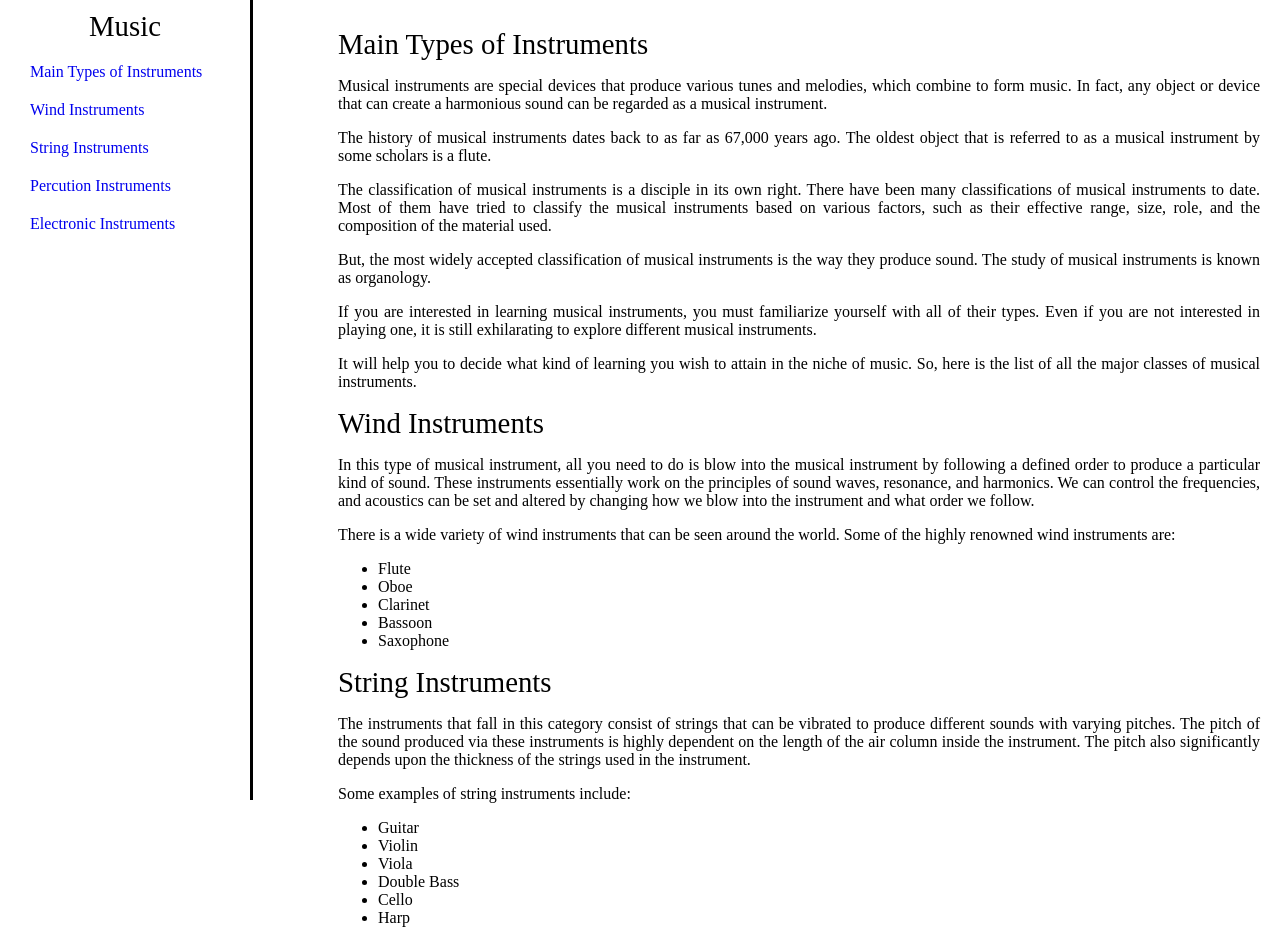
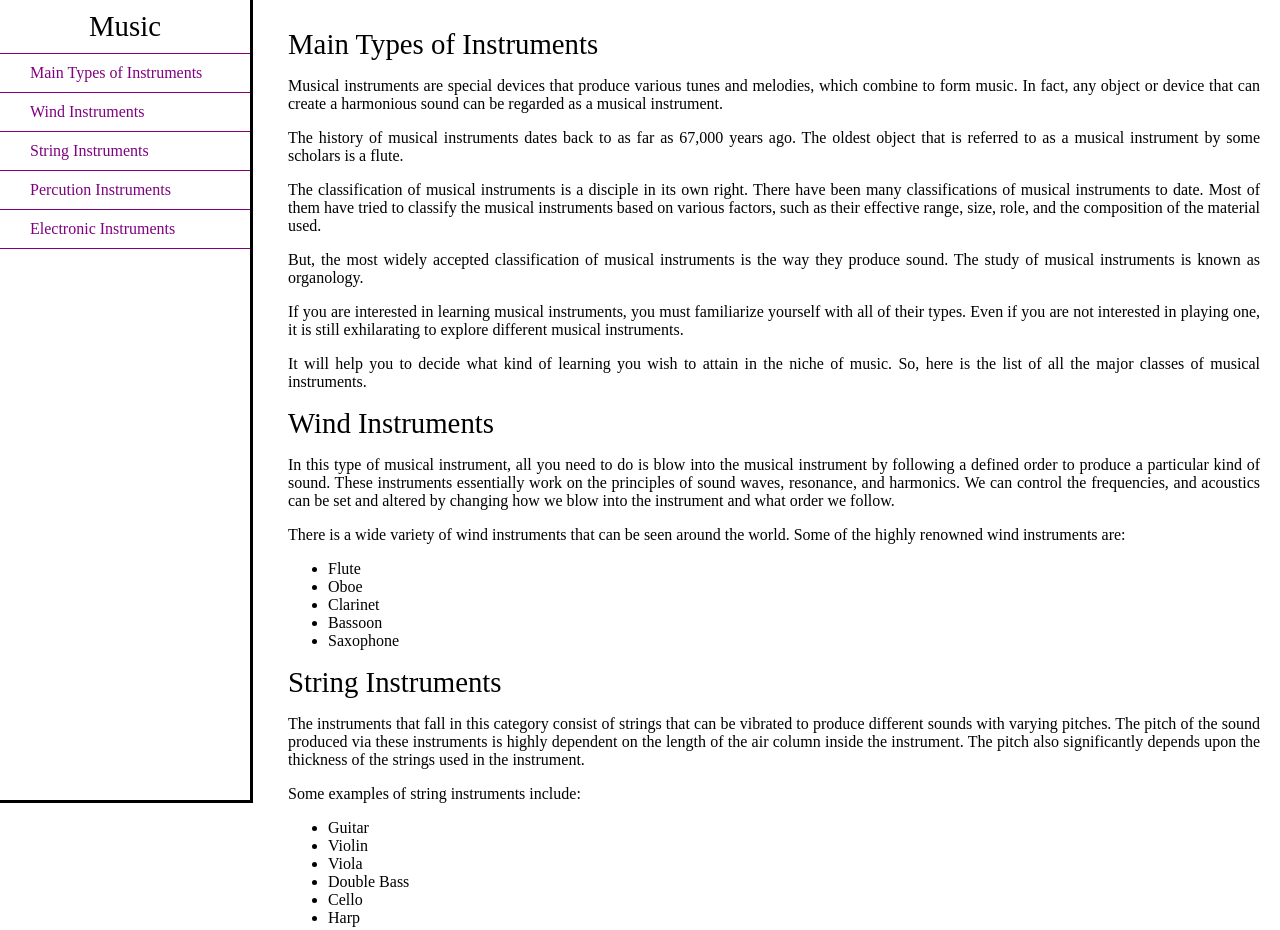
Before and after one commit to alvaroiporre/MicroverseDavidAlvaro, a plain HTML site: page index.html in a window 1280 px wide. Shown: the top 930 px of the page. Drawn offline with Linux system fonts and the light colour scheme.

Commit message:
Finished Work

```diff
--- a/css/style.css
+++ b/css/style.css
@@ -7,6 +7,8 @@
     height: 100%;
     border-right: solid;
     position: fixed;
+    border-color: black;
+    border-bottom: solid;
 }
 
 header {
@@ -20,13 +22,19 @@ header {
   #navbar a {
     display: block;
     padding: 10px 30px;
+    color: purple;
     text-decoration: none;
     cursor: pointer;
+    border-bottom: 1px solid;
   }
+
+#main-types {
+    border-top: 1px solid;
+}
 
   #main-doc {
     position: absolute;
-    margin-left: 310px;
+    margin-left: 260px;
     padding: 20px;
     margin-bottom: 110px;
   }
--- a/index.html
+++ b/index.html
@@ -9,7 +9,7 @@
   <body>
     <nav id="navbar">
       <header>Music</header>
-      <a href="#main_types_of_instruments" class="nav-link">Main Types of Instruments</a>
+      <a href="#main_types_of_instruments" class="nav-link" id="main-types">Main Types of Instruments</a>
       <a href="#wind_instruments" class="nav-link">Wind Instruments</a>
       <a href="#string_instruments" class="nav-link">String Instruments</a>
       <a href="#percution_instruments" class="nav-link">Percution Instruments</a>
```
